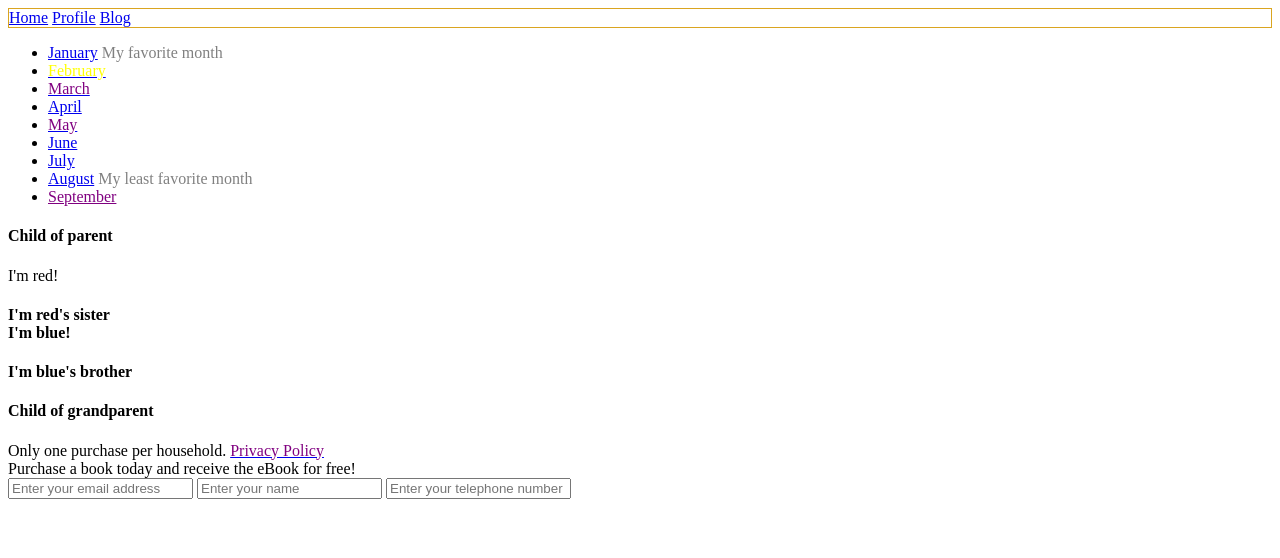
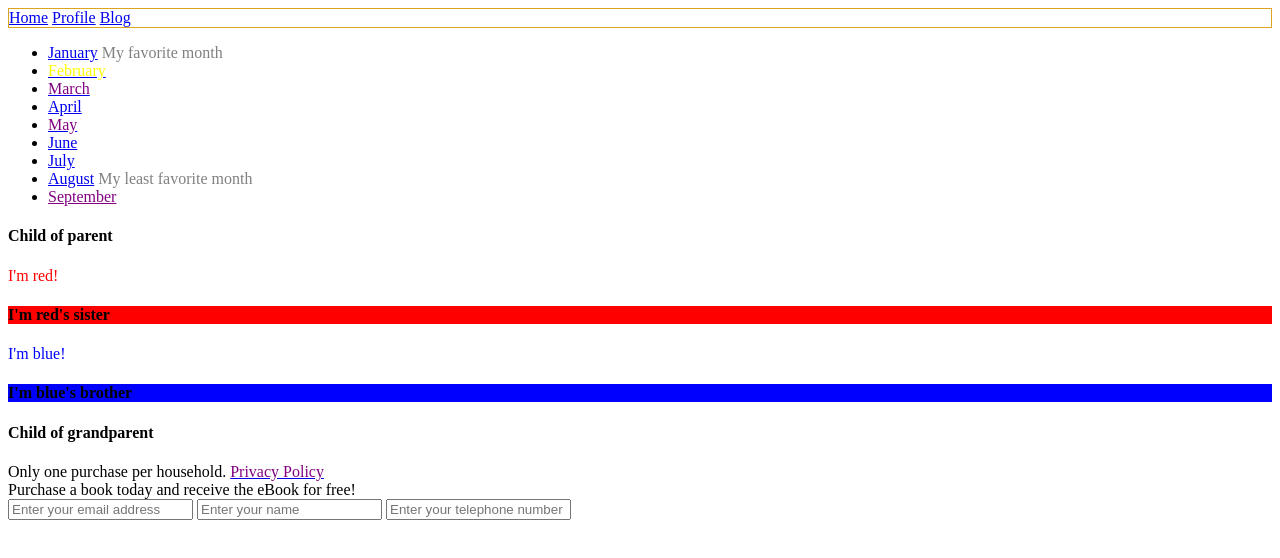
Before and after one commit to elliot-huck/css-selectors, a plain HTML site: page index.html in a window 1280 px wide. Drawn offline with Linux system fonts and the light colour scheme.

Commit message:
Added the red & blue colors, closed final tag (tickets 7-11)

```diff
--- a/index.html
+++ b/index.html
@@ -69,9 +69,9 @@
           <h4>Child of parent</h4>
           <div>
             <div>I'm red!</div>
-            <h4>I'm red's sister
-              <div>I'm blue!</div>
-              <h4>I'm blue's brother</h4>
+            <h4>I'm red's sister</h4>
+            <div>I'm blue!</div>
+            <h4>I'm blue's brother</h4>
           </div>
         </div>
         <h4>Child of grandparent</h4>
--- a/selectors.css
+++ b/selectors.css
@@ -28,3 +28,19 @@ a.disabled, a .disabled {
 .active {
   color: yellow;
 }
+
+.parent > div > div:first-child {
+  color: red;
+}
+
+.parent > div > div:first-child + h4 {
+  background-color: red;
+}
+
+.parent > div > div:first-child ~ div {
+  color: blue;
+}
+
+.parent > div > div:first-child ~ div + h4 {
+  background-color: blue;
+}
```
